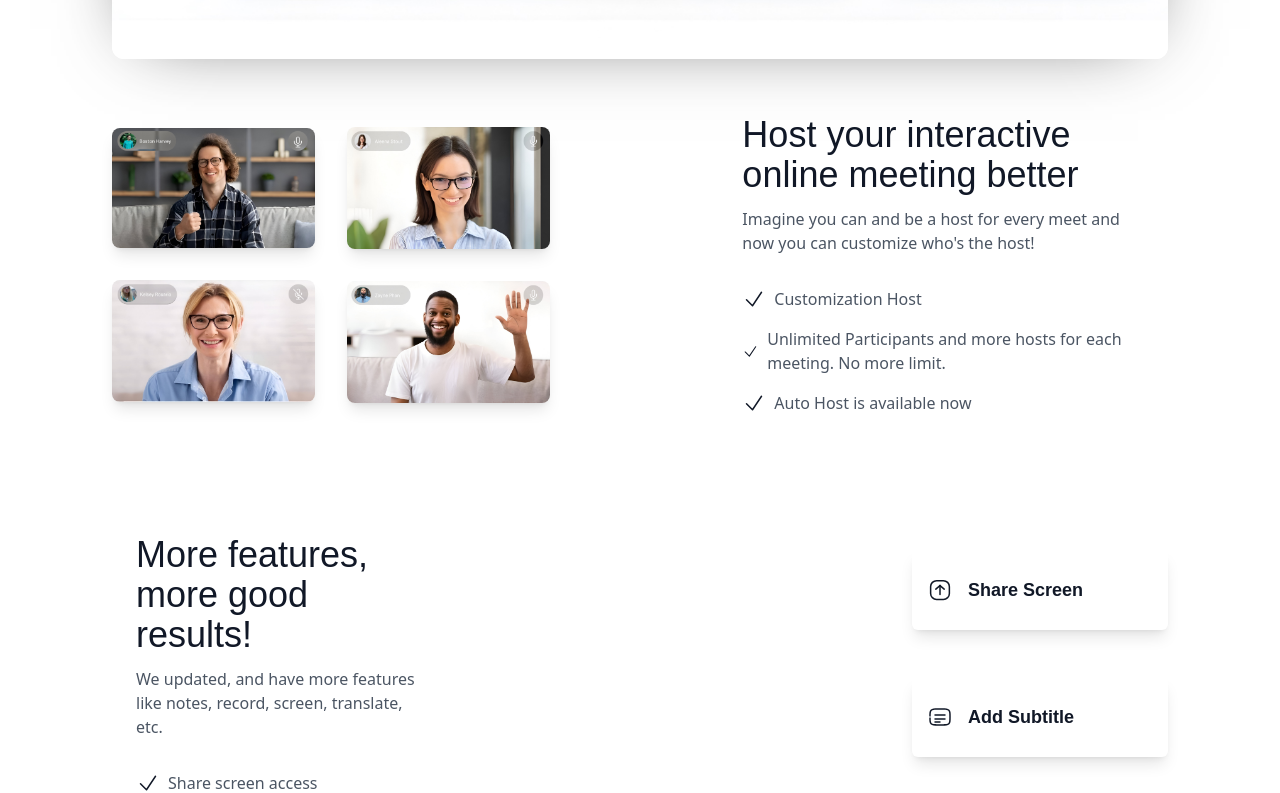
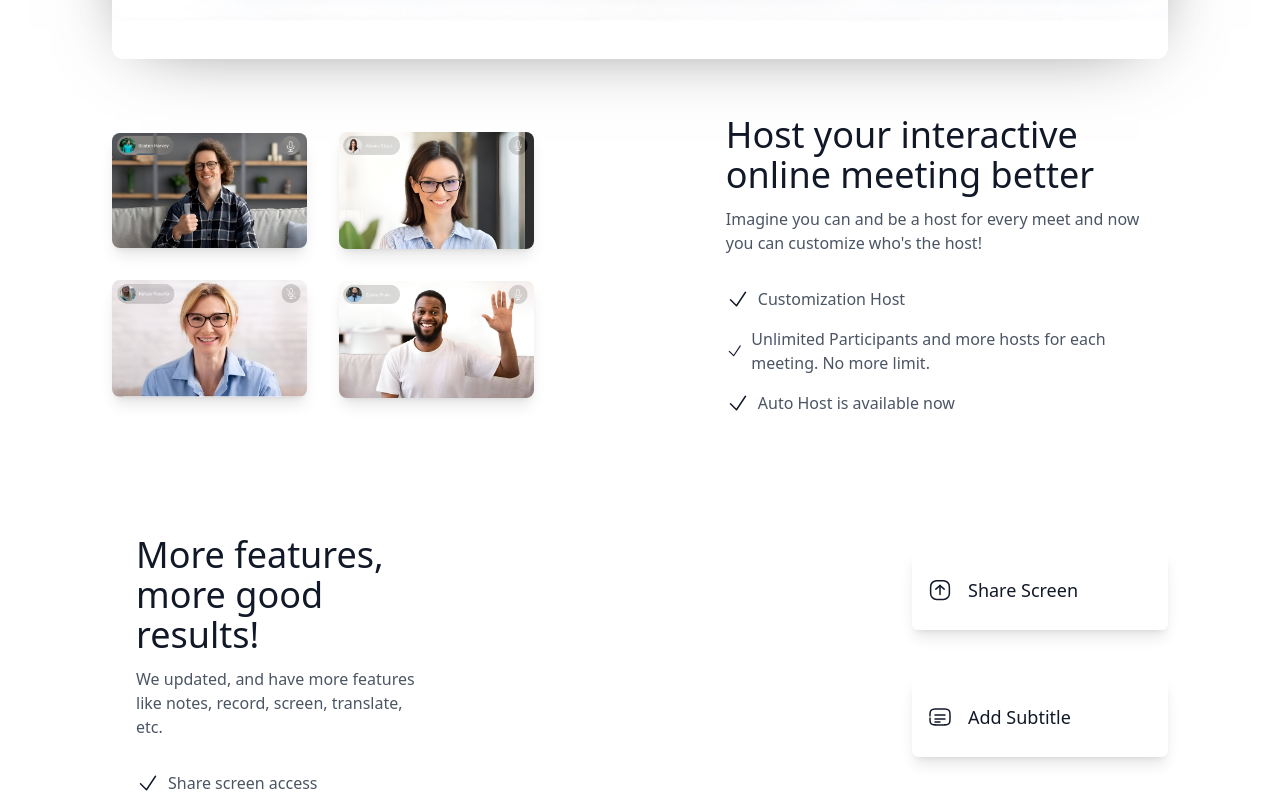
Before and after one commit to vinaynaik486/WaveMeet, a React (Vite) app: page / in a window 1280 px wide. Shown: the part 1167-1960 px from the top of the page. Built offline with nearby package versions, Linux system fonts and the light colour scheme; no server answers.

Commit message:
feat(landing): add product solutions showcase

```diff
--- a/src/components/landing/Solutions.jsx
+++ b/src/components/landing/Solutions.jsx
@@ -9,7 +9,7 @@
 const FeatureComponent = ({ heading, description, features }) => {
   return (
     <div>
-      <h2 className="text-3xl sm:text-4xl font-sofia-medium text-gray-900 dark:text-gray-100">
+      <h2 className="text-3xl sm:text-4xl font-karla-medium text-gray-900 dark:text-gray-100">
         {heading}
       </h2>
       <p className="mt-3 text-gray-600 dark:text-gray-400">
@@ -97,7 +97,7 @@
 const FeatureItem = ({ icon: Icon, text }) => (
   <div className='w-64 h-20 flex gap-4 items-center rounded-md shadow-lg px-4 bg-white dark:bg-[#121212] dark:shadow-[rgba(255,255,255,0.08)] dark:border dark:border-gray-600'>
     <Icon />
-    <span className='text-lg font-sofia-semibold text-gray-900 dark:text-gray-100'>{text}</span>
+    <span className='text-lg font-karla-semibold text-gray-900 dark:text-gray-100'>{text}</span>
   </div>
 );
 
```
